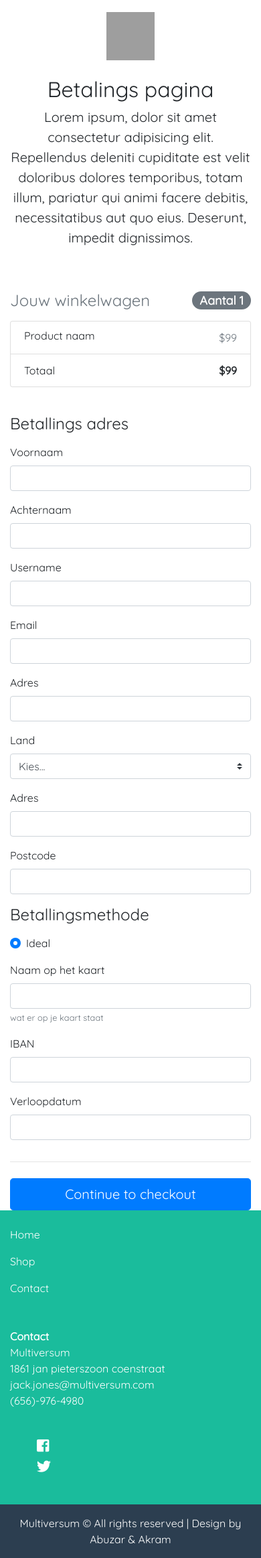
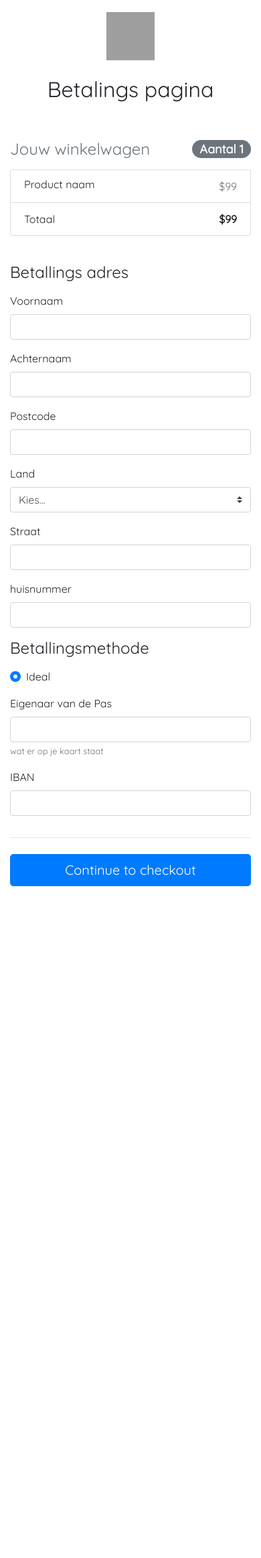
Before and after one commit to AbuzarAkbari/multiversum, a PHP site: page /view/paying.php in a window 390 px wide. Shown: the part 84-2410 px from the top of the page at 67% size. After the commit the page ends 1407 px from the top, so only its background shows below. Run offline with PHP 8.4, Linux system fonts and the light colour scheme; some libraries are stand-ins or nearby versions; grey boxes are pictures that could not be loaded.

Commit message:
pagination

```diff
--- a/view/paying.php
+++ b/view/paying.php
@@ -2,11 +2,10 @@
 
   <body>
 
-    <div class="container">
+    <div class="container mb-5">
       <div class="py-5 text-center">
         <img class="d-block mx-auto mb-4" src="https://getbootstrap.com/assets/brand/bootstrap-solid.svg" alt="" width="72" height="72">
         <h2>Betalings pagina</h2>
-        <p class="lead">Lorem ipsum, dolor sit amet consectetur adipisicing elit. Repellendus deleniti cupiditate est velit doloribus dolores temporibus, totam illum, pariatur qui animi facere debitis, necessitatibus aut quo eius. Deserunt, impedit dignissimos.</p>
       </div>
 
       <div class="row">
@@ -41,20 +40,9 @@
                 <input type="text" class="form-control" id="lastName" placeholder="" value="" required>
               </div>
             </div>
-            <div class="mb-3">
-              <label for="username">Username</label>
-              <div class="input-group">
-                <input type="text" class="form-control" id="username" placeholder="" required>
-              </div>
-            </div>
 
             <div class="mb-3">
-              <label for="email">Email</label>
-              <input type="email" class="form-control" id="email" placeholder="">
-            </div>
-
-            <div class="mb-3">
-              <label for="address">Adres</label>
+              <label for="address">Postcode</label>
               <input type="text" class="form-control" id="address" placeholder="" required>
             </div>
 
@@ -68,13 +56,13 @@
                 </select>
               </div>
               <div class="col-md-4 mb-3">
-              <label for="adres">Adres</label>
+              <label for="adres">Straat</label>
               <div class="input-group">
-                <input type="text" class="form-control" id="adres" placeholder="" required>
+                <input type="text" class="form-control" id="straat" placeholder="" required>
             </div>
               </div>
               <div class="col-md-3 mb-3">
-                <label for="zip">Postcode</label>
+                <label for="zip">huisnummer</label>
                 <input type="text" class="form-control" id="zip" placeholder="" required>
               </div>
             </div>
@@ -89,7 +77,7 @@
             </div>
             <div class="row">
               <div class="col-md-6 mb-3">
-                <label for="Naamkaart">Naam op het kaart</label>
+                <label for="Naamkaart">Eigenaar van de Pas</label>
                 <input type="text" class="form-control" id="Naamkaart" placeholder="" required>
                 <small class="text-muted">wat er op je kaart staat</small>
               </div>
@@ -98,16 +86,9 @@
                 <input type="text" class="form-control" id="IBAN" placeholder="" required>
               </div>
             </div>
-            <div class="row">
-              <div class="col-md-3 mb-3">
-                <label for="verloopdatum">Verloopdatum</label>
-                <input type="text" class="form-control" id="verloopdatum" placeholder="" required>
-              </div>
-            </div>
             <hr class="mb-4">
             <button class="btn btn-primary btn-lg btn-block" type="submit">Continue to checkout</button>
           </form>
         </div>
       </div>
     </div>
-    <?php include "partials/footer.php"; ?>
--- a/view/shopping.php
+++ b/view/shopping.php
@@ -67,6 +67,7 @@
 
             </tbody>
         </table>
+        <a href="index.php?op=paying">Betalen</a>
     </div>
     </div>
 </div>
```
Also changed, not shown: controller/contactsController.php (+8 -0 lines), model/ShoppingcartModel.php (added, +43 -0 lines), model/productsLogic.php (+8 -5 lines), view/products.php (+8 -0 lines).
